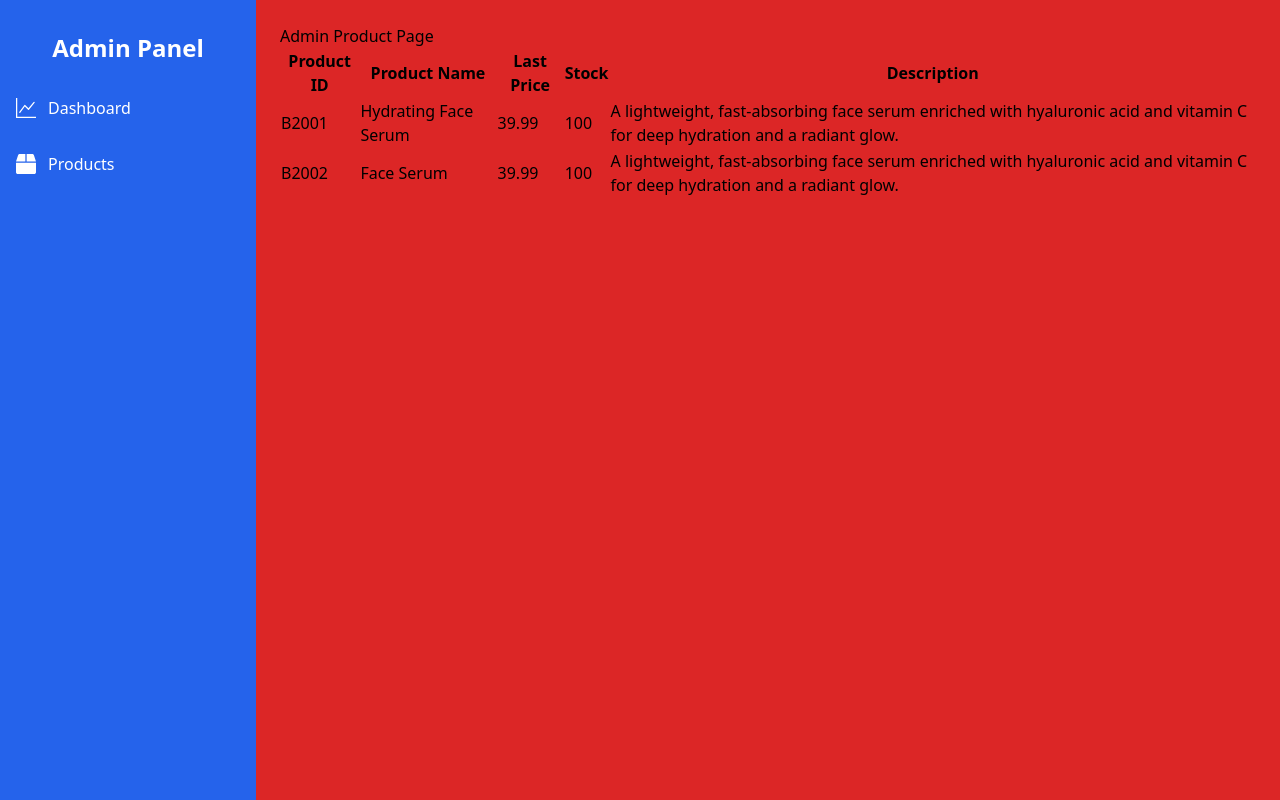
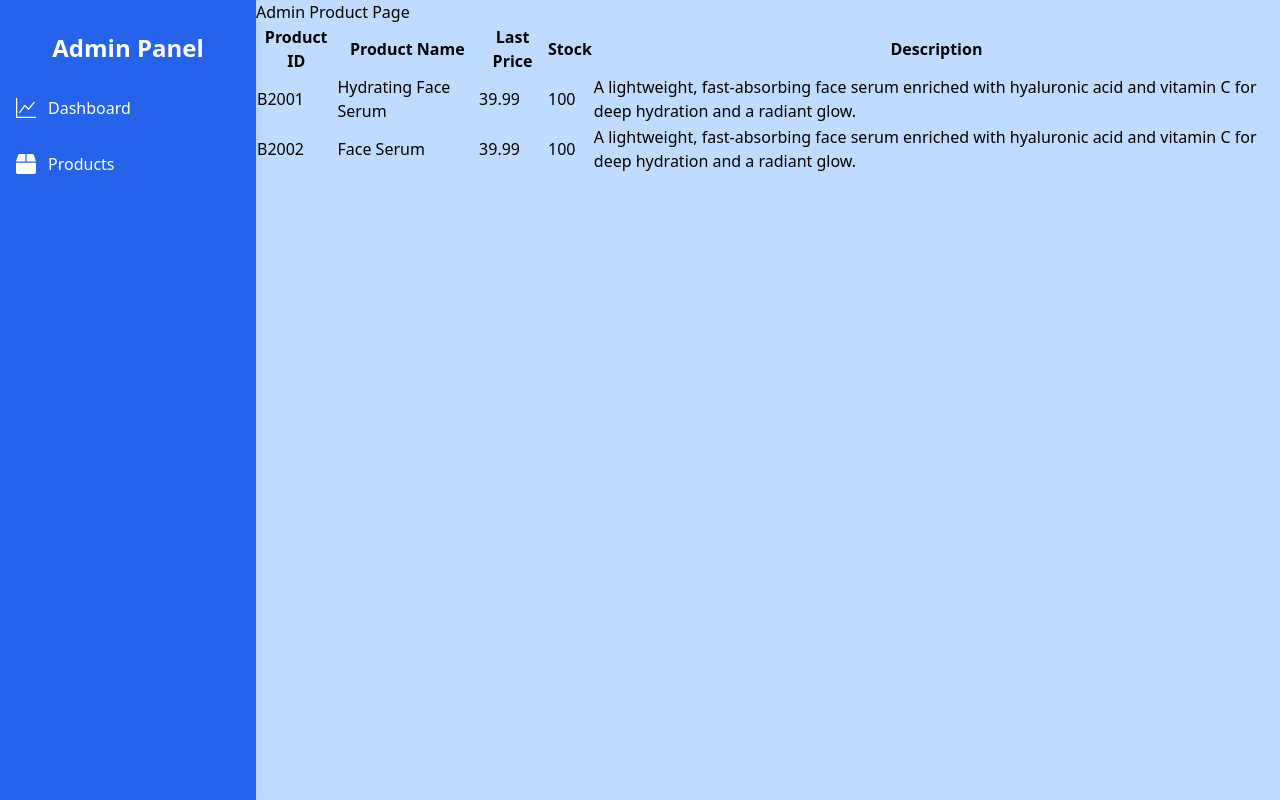
Before and after one commit to damindisamaranayaka/cbc-frontend, a React (Vite) app: page /admin/products in a window 1280 px wide. Built offline with nearby package versions, Linux system fonts and the light colour scheme; no server answers.

Commit message:
change the background color

```diff
--- a/src/pages/adminHomePage.jsx
+++ b/src/pages/adminHomePage.jsx
@@ -32,7 +32,7 @@ export default function AdminHomePage() {
       </div>
 
       {/* Main Content Area */}
-      <div className="w-[80%] h-screen bg-red-600 p-6">
+      <div className="w-[80%] h-screen">
         <Routes>
           {/* Corrected paths (relative to /admin) */}
           <Route path="dashboard" element={<h1 className="text-3xl font-semibold">Dashboard</h1>} />
```
